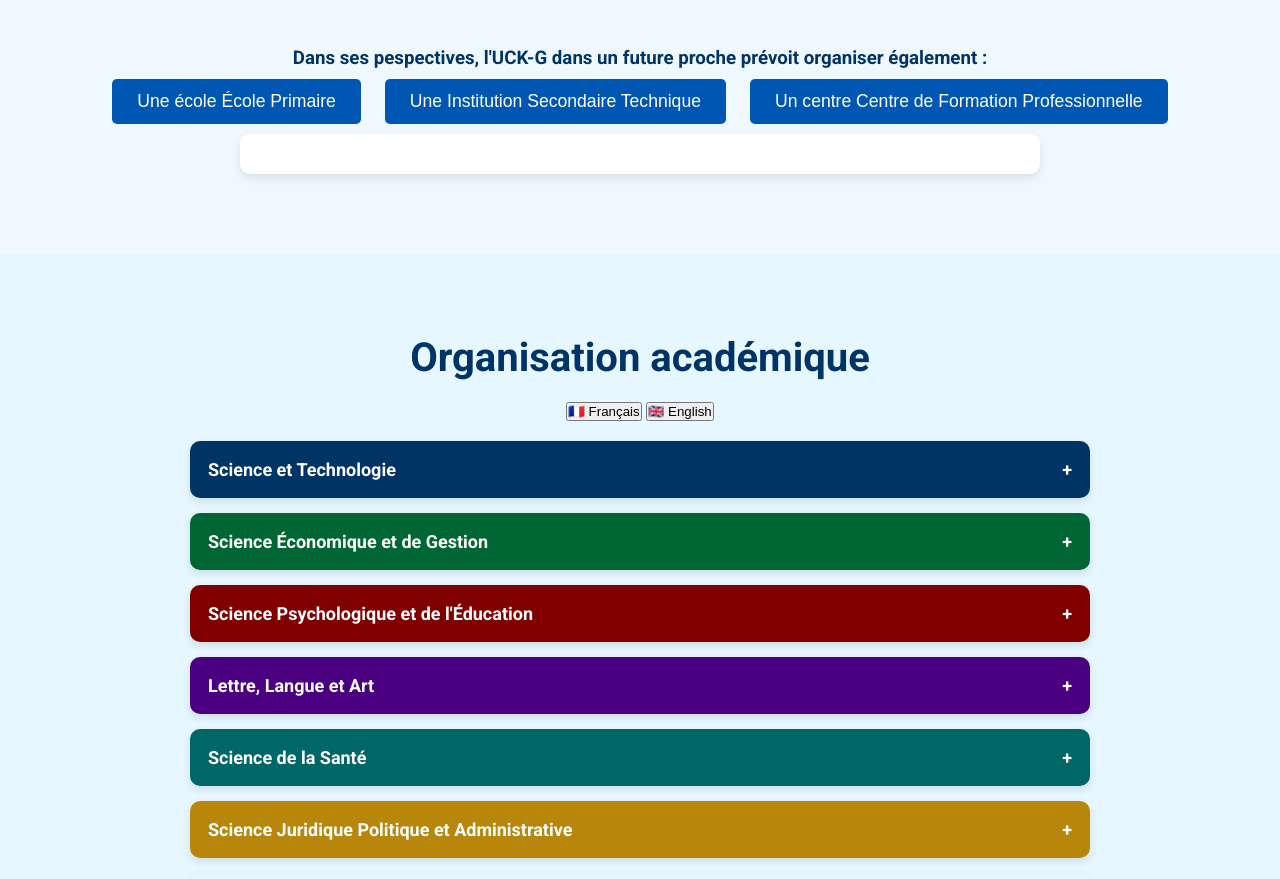
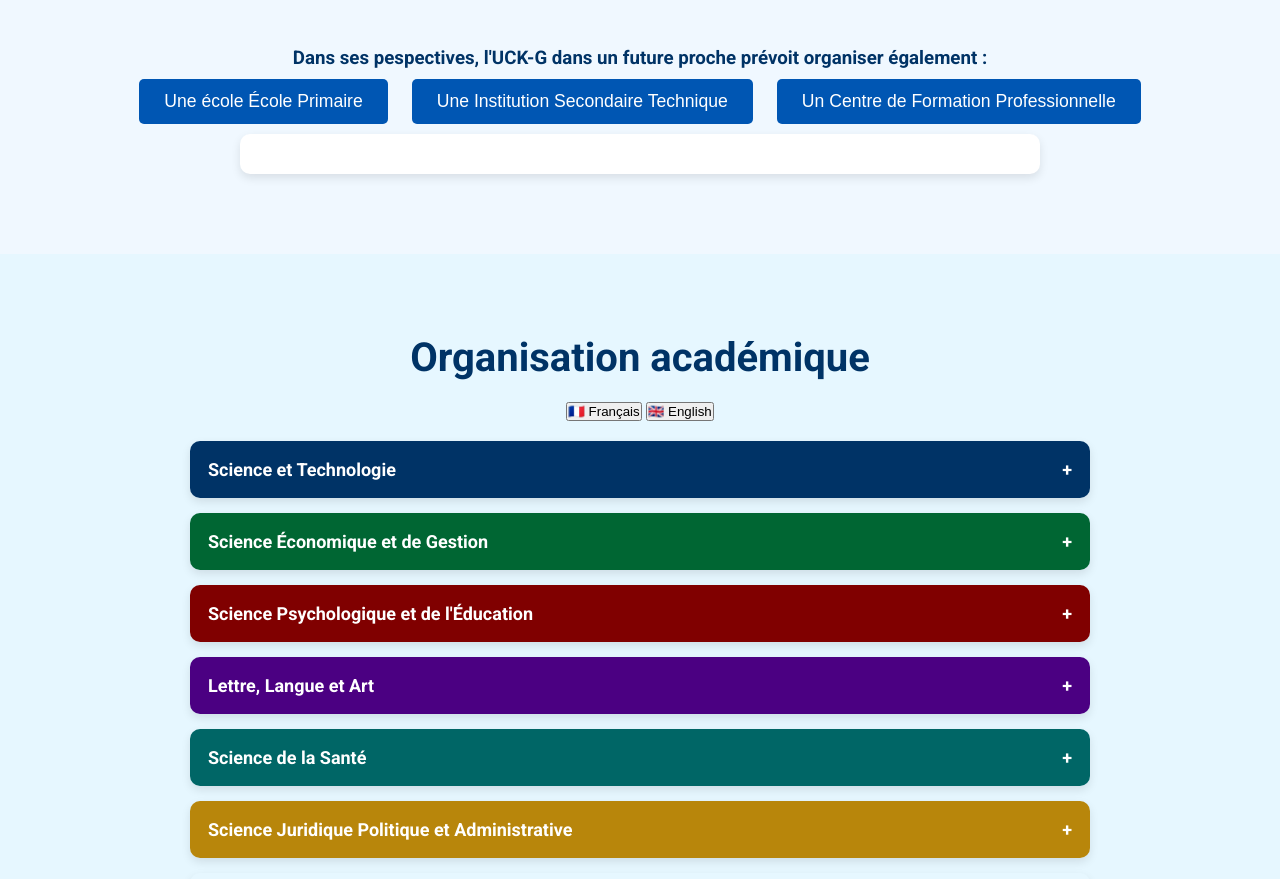
Before and after one commit to UBC-DI/UCK, a plain HTML site: page index.html in a window 1280 px wide. Shown: the part 1300-2179 px from the top of the page. Drawn offline with Linux system fonts and the light colour scheme.

Commit message:
Update index.html

```diff
--- a/index.html
+++ b/index.html
@@ -133,7 +133,7 @@
         <div style="text-align:center;">
             <button class="btn" onclick="showInfo('primaire')"> Une école École Primaire</button>
             <button class="btn" onclick="showInfo('secondaire')">Une Institution Secondaire Technique </button>
-            <button class="btn" onclick="showInfo('cfp')"> Un centre Centre de Formation Professionnelle </button>
+            <button class="btn" onclick="showInfo('cfp')"> Un  Centre de Formation Professionnelle </button>
         </div>
 
         <div id="infoBox" style="margin-top:30px; max-width:800px; margin:auto; text-align:left; background:white; padding:20px; border-radius:10px; box-shadow:0 4px 10px rgba(0,0,0,0.1);"></div>
```
